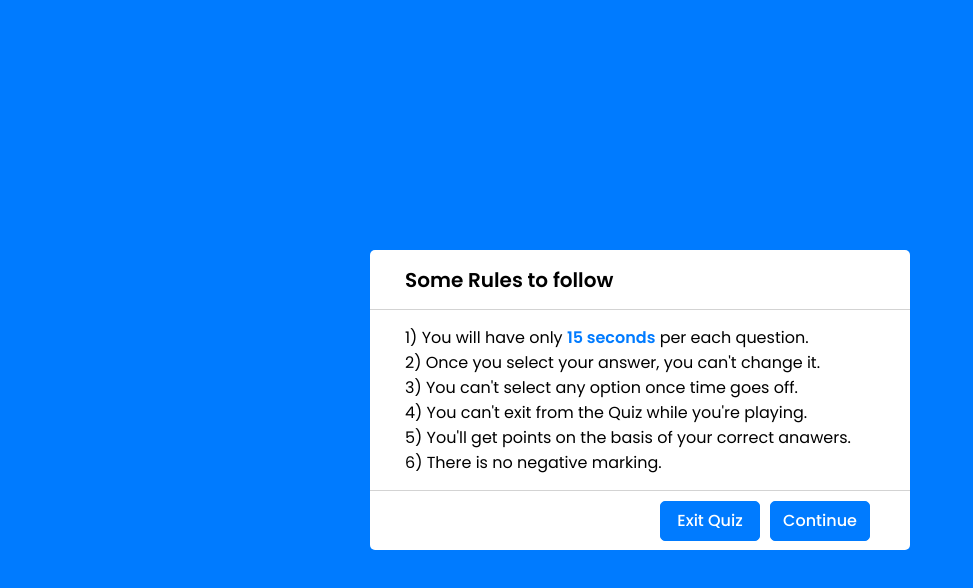
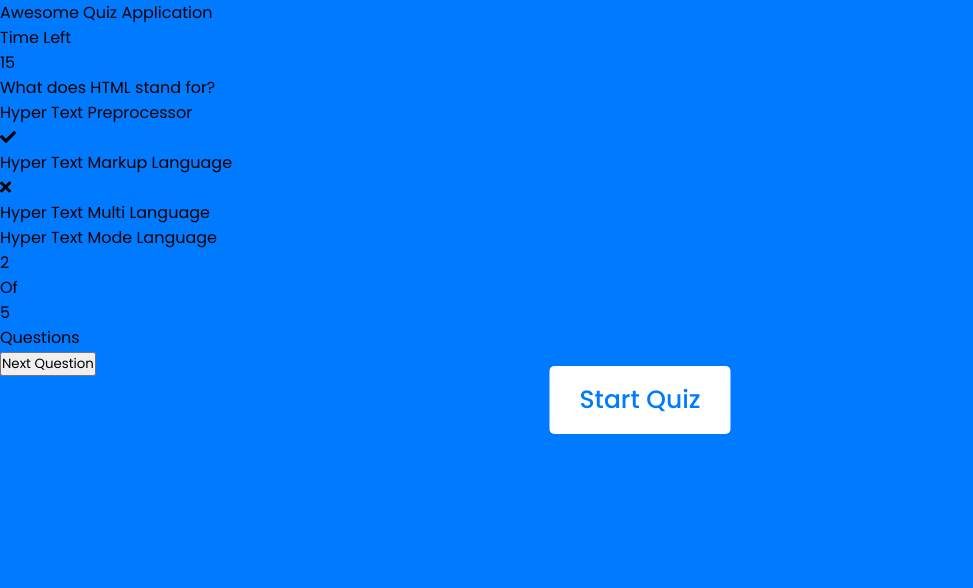
Before and after one commit to Jimi-Chhatrala/quiz-app, a plain HTML site: page index.html in a window 1280 px wide. Shown: the whole page, without its empty margins (0-973 px from the left). Drawn offline with Linux system fonts and the light colour scheme.

Commit message:
home page design on way

```diff
--- a/index.html
+++ b/index.html
@@ -44,5 +44,50 @@
         <button class="restart">Continue</button>
       </div>
     </div>
+
+    <!-- Quiz Box -->
+    <div class="quiz_box">
+      <header>
+        <div class="title">Awesome Quiz Application</div>
+        <div class="timer">
+          <div class="timer_text">Time Left</div>
+          <div class="timer_sec">15</div>
+        </div>
+      </header>
+      <section>
+        <div class="que_text">
+          <span>What does HTML stand for?</span>
+        </div>
+        <div class="option_list">
+          <div class="option">
+            <span>Hyper Text Preprocessor</span>
+            <div class="icon tick"><i class="fas fa-check"></i></div>
+          </div>
+          <div class="option">
+            <span>Hyper Text Markup Language</span>
+            <div class="icon cross"><i class="fas fa-times"></i></div>
+          </div>
+          <div class="option">
+            <span>Hyper Text Multi Language</span>
+          </div>
+          <div class="option">
+            <span>Hyper Text Mode Language</span>
+          </div>
+        </div>
+      </section>
+
+      <!-- Quiz Box Footer -->
+      <footer>
+        <div class="total_que">
+          <span
+            ><p>2</p>
+            Of
+            <p>5</p>
+            Questions</span
+          >
+        </div>
+        <button class="next_btn">Next Question</button>
+      </footer>
+    </div>
   </body>
 </html>
--- a/style.css
+++ b/style.css
@@ -35,6 +35,7 @@ body {
 }
 
 .info_box {
+  display: none;
   width: 540px;
   background: #fff;
   border-radius: 5px;
@@ -74,10 +75,29 @@ body {
   height: 40px;
   width: 100px;
   border: 1px solid #007bff;
-  background: #007bff;
+  /* background: #007bff; */
   border-radius: 5px;
   color: #fff;
   font-size: 16px;
   font-weight: 500;
   cursor: pointer;
+  transition: all 0.3s ease;
 }
+
+.buttons button.restart {
+  color: #fff;
+  background: #007bff;
+}
+
+.buttons button.restart:hover {
+  background: #0263ca;
+}
+
+.buttons button.quit {
+  color: #007bff;
+}
+
+.buttons button.quit:hover {
+  color: #fff;
+  background: #007bff;
+}
```
